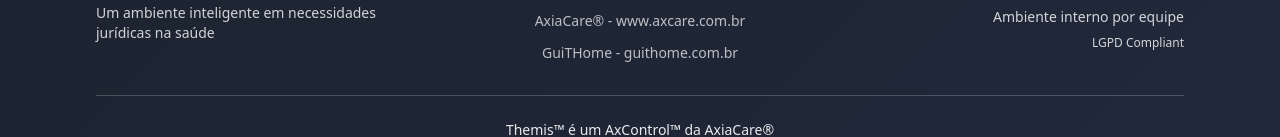
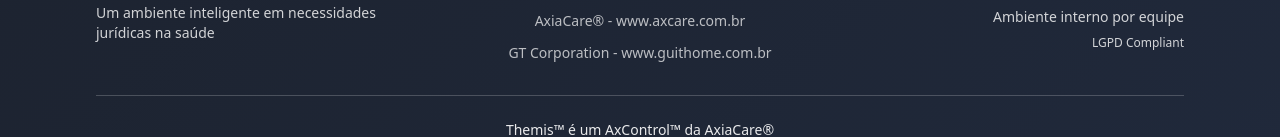
Before and after one commit to axiacare/themis-case-companion, a React (Vite) app: page / in a window 1280 px wide. Shown: the part 4315-4452 px from the top of the page. Built offline with nearby package versions, Linux system fonts and the light colour scheme.

Commit message:
Update website links

```diff
--- a/src/pages/Index.tsx
+++ b/src/pages/Index.tsx
@@ -420,12 +420,12 @@ const Index = () => {
                   AxiaCare® - www.axcare.com.br
                 </a>
                 <a
-                  href="https://guithome.com.br"
+                  href="https://www.guithome.com.br"
                   target="_blank"
                   rel="noopener noreferrer"
                   className="block text-white/70 hover:text-white transition-smooth text-sm hover-lift"
                 >
-                  GuiTHome - guithome.com.br
+                  GT Corporation - www.guithome.com.br
                 </a>
               </div>
             </div>
```
